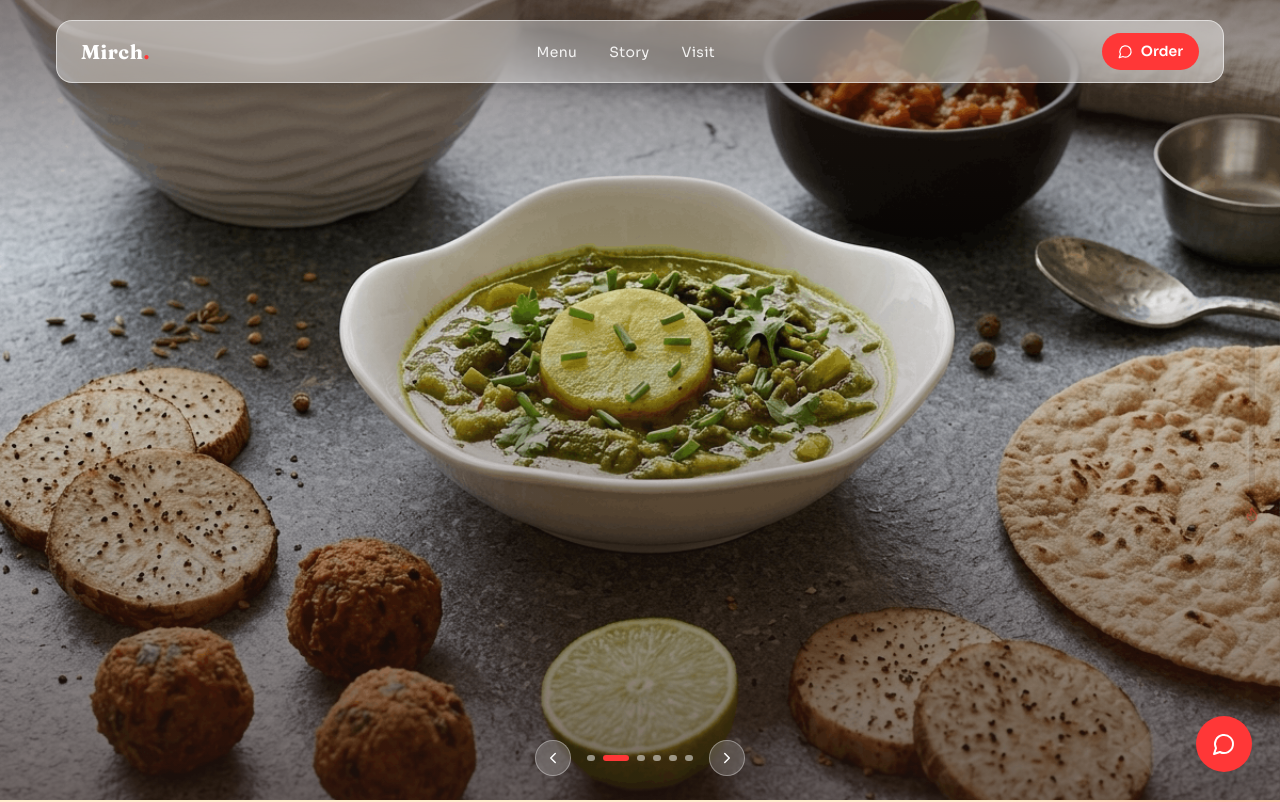
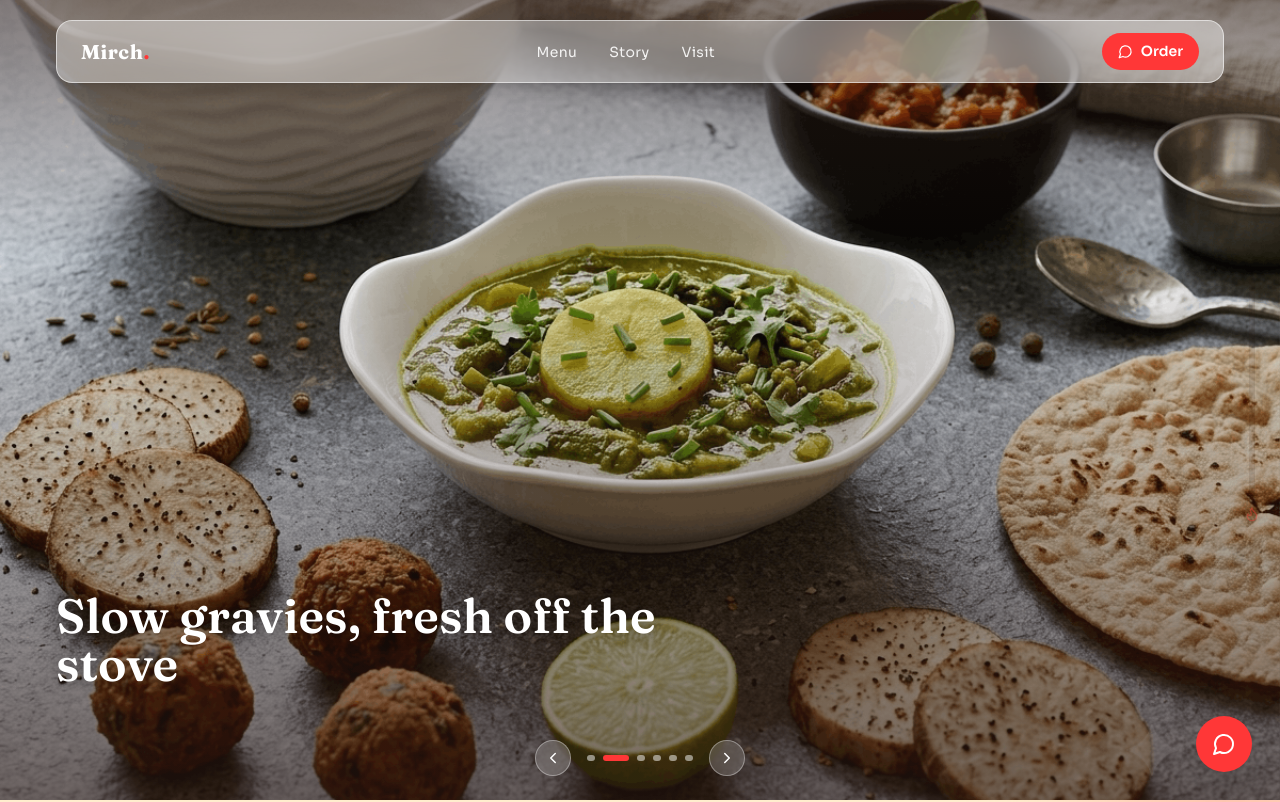
Before and after one commit to jnsamal/mirch, a React (Vite) app: page / in a window 1280 px wide. Shown: the top 802 px of the page. Built offline with nearby package versions, Linux system fonts and the light colour scheme.

Commit message:
Add a custom text to each slide of the carousal

```diff
--- a/src/components/Hero.jsx
+++ b/src/components/Hero.jsx
@@ -1,7 +1,7 @@
 import { useState, useEffect, useRef, useCallback } from "react";
 import { ChevronLeft, ChevronRight } from "lucide-react";
 import Navbar from "./Navbar";
-import { C } from "../theme";
+import { C, display } from "../theme";
 import { SLIDES } from "../data/heroSlides";
 
 /* ---------------------------------------------------------
@@ -42,6 +42,24 @@ export default function Hero({ onOrder }) {
       {/* nav */}
       <Navbar onOrder={onOrder} />
 
+      {/* slide caption — plain text, no card or buttons */}
+      <div className="absolute z-10 left-5 right-5 sm:left-8 sm:right-8 md:left-14 md:right-14 bottom-24 sm:bottom-28">
+        {SLIDES.map((s, idx) => (
+          <h1
+            key={s.image}
+            className="absolute left-0 right-0 bottom-0 text-2xl sm:text-4xl md:text-5xl leading-tight max-w-2xl transition-opacity duration-1000"
+            style={{
+              ...display(600, { color: "#fff" }),
+              opacity: idx === i ? 1 : 0,
+              textShadow: "0 2px 16px rgba(0,0,0,0.35)",
+            }}
+            aria-hidden={idx !== i}
+          >
+            {s.title}
+          </h1>
+        ))}
+      </div>
+
       {/* carousel controls */}
       <div className="absolute z-10 bottom-6 left-0 right-0 flex items-center justify-center gap-4">
         <button
--- a/src/data/heroSlides.js
+++ b/src/data/heroSlides.js
@@ -6,10 +6,34 @@ import thaliSpread from "../images/thali-spread.png";
 import loadedSweetPotatoFries from "../images/loaded-sweet-potato-fries.png";
 
 export const SLIDES = [
-  { image: thaliSpread, alt: "Full thali spread with curries, rice, roti, and raita" },
-  { image: palakKoftaBowl, alt: "Spinach kofta curry with fritters, lime, and flatbread" },
-  { image: beetrootTikkiPlate, alt: "Plated beetroot tikki topped with greens and microgreens" },
-  { image: sabudanaKhichdiBowl, alt: "Bowl of sabudana khichdi with peanuts and coriander" },
-  { image: fusionBurgerFries, alt: "Grilled burger with sweet potato wedges" },
-  { image: loadedSweetPotatoFries, alt: "Loaded sweet potato fries with salsa, guacamole, and yogurt dip" },
+  {
+    image: thaliSpread,
+    alt: "Full thali spread with curries, rice, roti, and raita",
+    title: "One thali, the whole kitchen",
+  },
+  {
+    image: palakKoftaBowl,
+    alt: "Spinach kofta curry with fritters, lime, and flatbread",
+    title: "Slow gravies, fresh off the stove",
+  },
+  {
+    image: beetrootTikkiPlate,
+    alt: "Plated beetroot tikki topped with greens and microgreens",
+    title: "Small plates, big on flavour",
+  },
+  {
+    image: sabudanaKhichdiBowl,
+    alt: "Bowl of sabudana khichdi with peanuts and coriander",
+    title: "Comfort food, done properly",
+  },
+  {
+    image: fusionBurgerFries,
+    alt: "Grilled burger with sweet potato wedges",
+    title: "A fusion special, when you want it",
+  },
+  {
+    image: loadedSweetPotatoFries,
+    alt: "Loaded sweet potato fries with salsa, guacamole, and yogurt dip",
+    title: "Snacks worth ordering just for the table",
+  },
 ];
```
